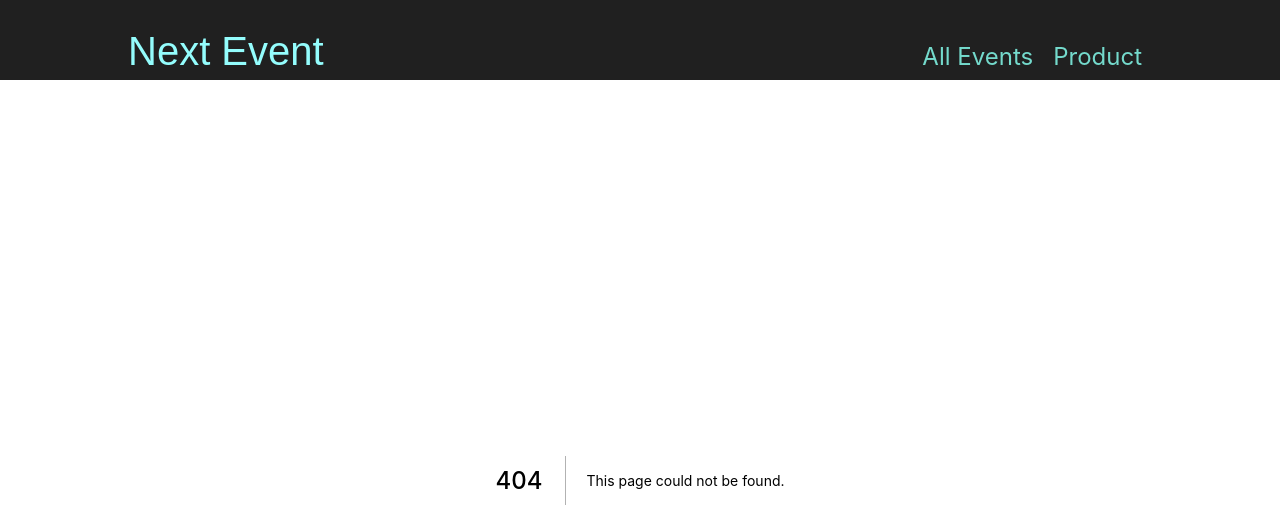
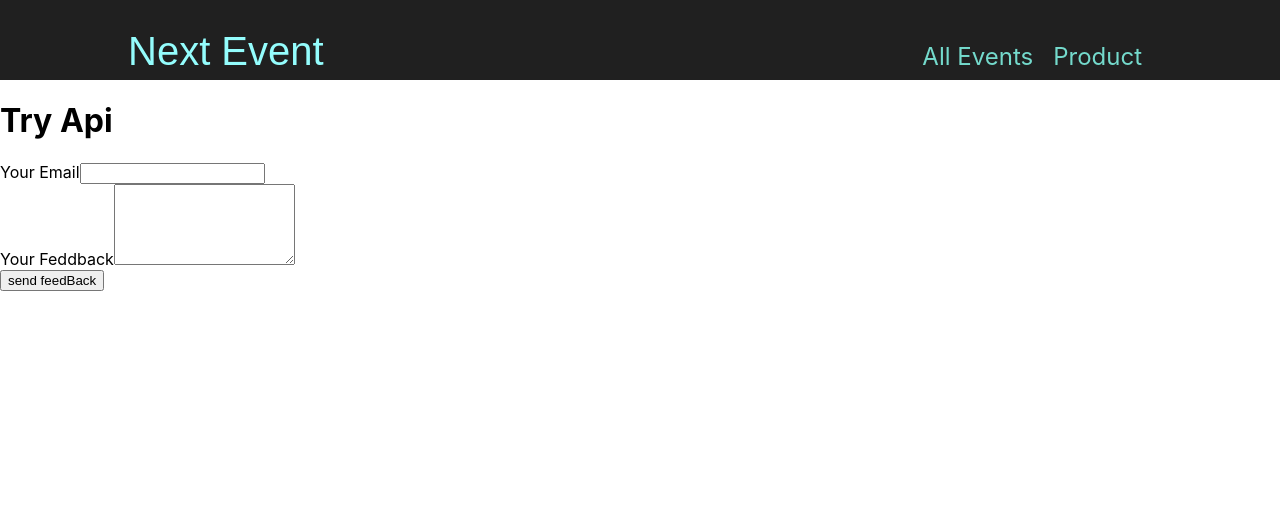
Before and after one commit to nicoWeb31/test-next-typescript, a Next.js app: page /tryapi in a window 1280 px wide. Before the commit this address had no page. Shown: the top 528 px of the page. Built offline with nearby package versions, Linux system fonts and the light colour scheme.

Commit message:
add api post method

```diff
--- /dev/null
+++ b/data/feedbach.json
@@ -0,0 +1 @@
+[{"id":"1616777946803","email":"nico.riot@free.fr","text":"qsdqsdqsd"}]
--- a/package.json
+++ b/package.json
@@ -8,6 +8,7 @@
     "start": "next start"
   },
   "dependencies": {
+    "@types/express": "^4.17.11",
     "axios": "^0.21.1",
     "next": "10.0.9",
     "react": "17.0.1",
--- /dev/null
+++ b/pages/api/feedBack.tsx
@@ -0,0 +1,37 @@
+//route api/feedBack -- no react component !!
+import type * as E from "express";
+import fs from "fs";
+import path from "path";
+
+
+
+const handler = function (req: E.Request, res: E.Response) {
+    if (req.method === "GET") {
+        return res.status(200).json({ message: "this works" });
+    }
+
+    if (req.method === "POST") {
+        // const body = JSON.stringify(req.body);
+        // console.log(body);
+
+        const {email, text} = req.body;
+
+        const newFeedback = {
+            id: Date.now().toString(),
+            email,
+            text
+        }
+        console.log("🚀 ~ file: feedBack.tsx ~ line 24 ~ handler ~ newFeedback", newFeedback)
+
+        console.log(newFeedback);
+        const pathname = path.join(process.cwd(), 'data', 'feedbach.json');
+        const fileData = fs.readFileSync(pathname);
+        const data = JSON.parse(fileData.toString());
+        data.push(newFeedback);
+        fs.writeFileSync(pathname, JSON.stringify(data));
+
+        return res.status(201).json({message: 'create with sucess!', newFeedback});
+    }
+};
+
+export default handler;
--- /dev/null
+++ b/pages/tryapi/index.tsx
@@ -0,0 +1,39 @@
+import React, {useRef} from "react";
+import axios from "axios";
+
+const TryApi = () => {
+
+    const emailInputRef = useRef<HTMLInputElement>(null);
+    const feedBackInputRef = useRef<HTMLTextAreaElement>(null);
+
+    const submitHandler = async (e :React.FormEvent)=>{
+        e.preventDefault();
+        const email = emailInputRef.current?.value;
+        const text = feedBackInputRef.current?.value;
+
+        const body = {email, text};
+        const headers = {headers : {'Content-Type': 'application/json'}};
+
+        const response = await axios.post('/api/feedBack',JSON.stringify(body),headers);
+        console.log(response)
+    }
+
+    return (
+        <div>
+            <h1>Try Api </h1>
+            <form onSubmit={submitHandler}>
+                <div>
+                    <label htmlFor="email">Your Email</label>
+                    <input type="email" id="email" ref={emailInputRef} name="email"/>
+                </div>
+                <div>
+                    <label htmlFor="feedBack">Your Feddback</label>
+                    <textarea id="feedBack"  rows={5} ref={feedBackInputRef} name="text"></textarea>
+                </div>
+                <button>send feedBack</button>
+            </form>
+        </div>
+    );
+};
+
+export default TryApi;
```
Also changed, not shown: 1 other file (tests, documents, lock files or other folders).
